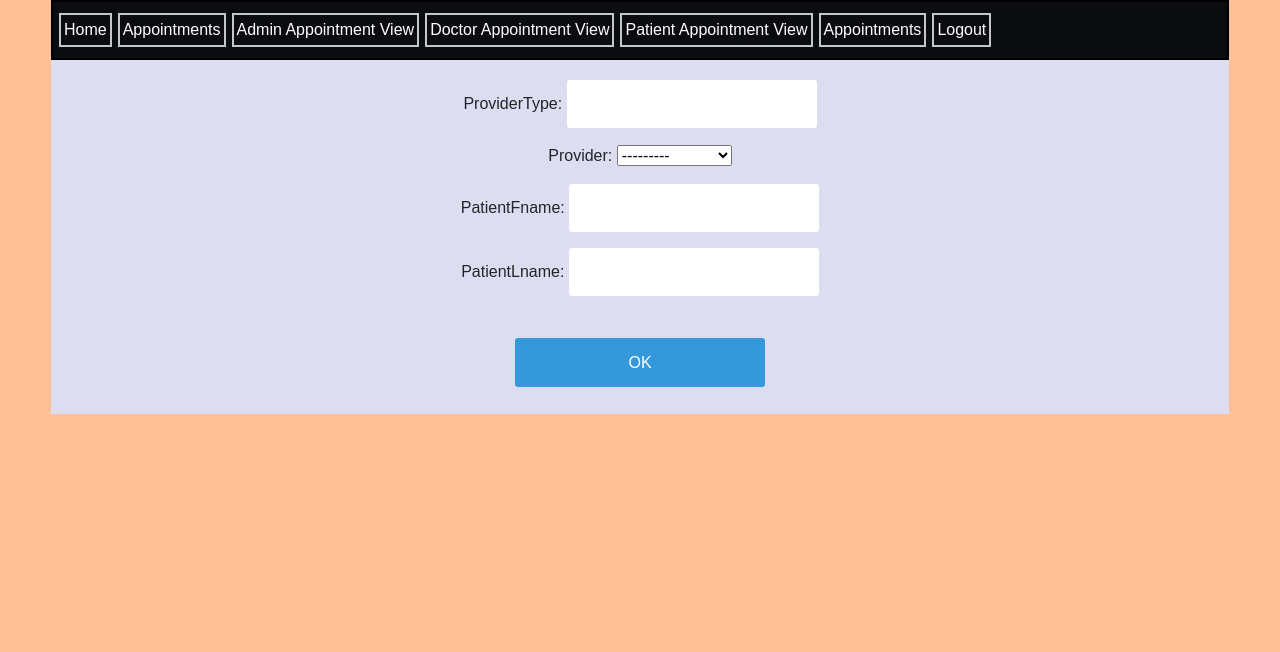
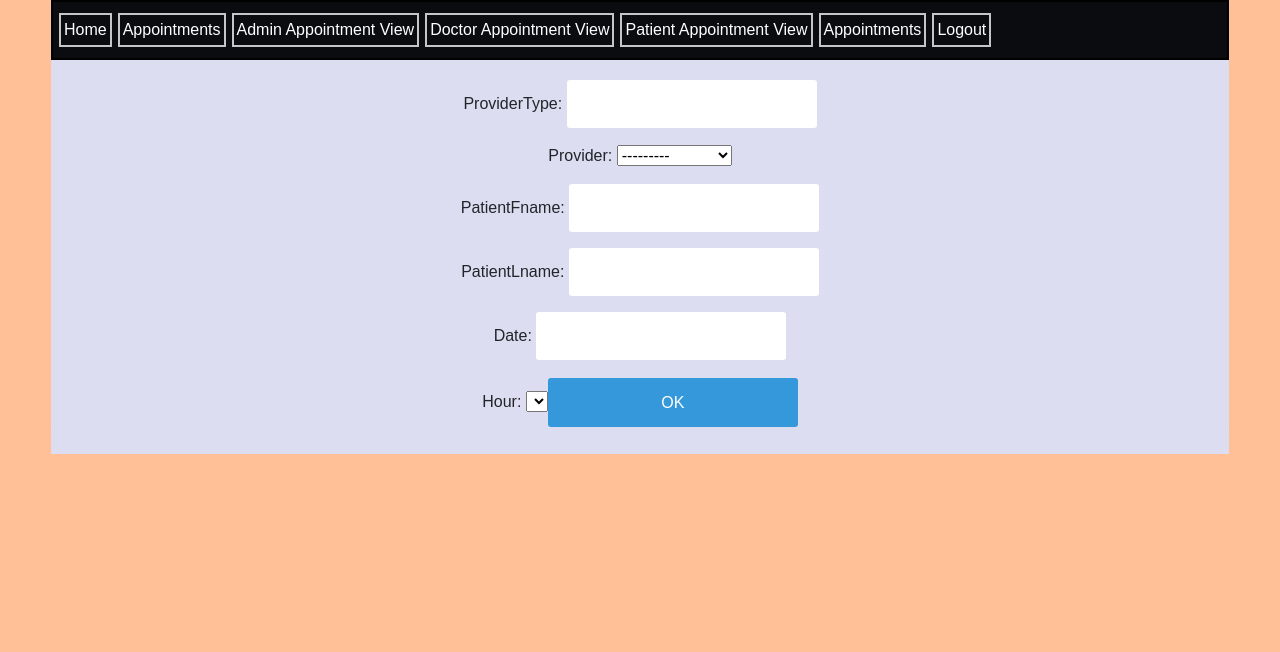
Before and after one commit to SophiaMVaughn/Treeo, a Django app: page /ReqAppt/Appointment in a window 1280 px wide. Shown: the part 51-703 px from the top of the page. Before the commit the page ends 465 px from the top, so only its background shows below. Run offline with Django 3.2, Linux system fonts and the light colour scheme; tables that the repository leaves empty hold one stand-in row (values such as "Sample post"); lists and menus that the app fills with data are empty; parts of the project's set-up code (start-up, migrations or seed data) failed here and were passed over; some libraries are stand-ins or nearby versions.

Commit message:
Update appointment.html
Added Jquery date picker widget

```diff
--- a/templates/ReqAppt/appointment.html
+++ b/templates/ReqAppt/appointment.html
@@ -1,14 +1,61 @@
 {% extends "ReqAppt/apt_base.html" %}
 {% block content %}
+
+
 <div>
     <form action="{% url 'reqAppt_Appointment' %}" method="post">
         {% csrf_token %}
         {{ form.as_p }}
+        <p>Date: <input name="apptDate" type="text" id="datepicker" required/></p>
+        <p id='hour' style='display: inline'> Hour: <select name="apptHour" id="timeslots" required/></p>
         <br>
         <input type="submit" value="OK" class="btn btn-primary btn-large btn-block">
     </form>
 </div>
 <!-- <table class="table table" id="-table">
 
+
+
     </table> -->
+
+    <script src="https://code.jquery.com/jquery-1.12.4.js"></script>
+	<script src="https://code.jquery.com/ui/1.12.1/jquery-ui.js"></script>
+
+<script>
+
+
+    // using datepicker
+      $( function() {
+        $("#datepicker").datepicker();
+      } );
+
+
+      // Load queried timeslots and load into timeslot dropdown
+      const loadTimeSlots = (data) => {
+          const timeslots = $("#timeslots");
+          timeslots.empty();
+          data.forEach( d => {
+              timeslots.append(`<option value="${d}">${d}</option>`)
+          });
+      }
+
+      //Check these inputs for values, if both values are not null, send the http request
+
+      const changeHandler = () => {
+          const provider_id = $('#id_provider').val();
+          const date = $('#datepicker').val();
+          if(!!provider_id && !!date){
+              $.get(`availability/provider/${provider_id}/date/${date.replaceAll('/', '-')}`, loadTimeSlots)
+          }else{
+              //Clear dropdown menu if either provider or date is null
+              const timeslots = $("#timeslots");
+              timeslots.empty();
+          }
+      };
+
+
+      $(() => $("#id_provider, #datepicker").on('change', changeHandler));
+
+  </script>
+
 {% endblock content %}
```
